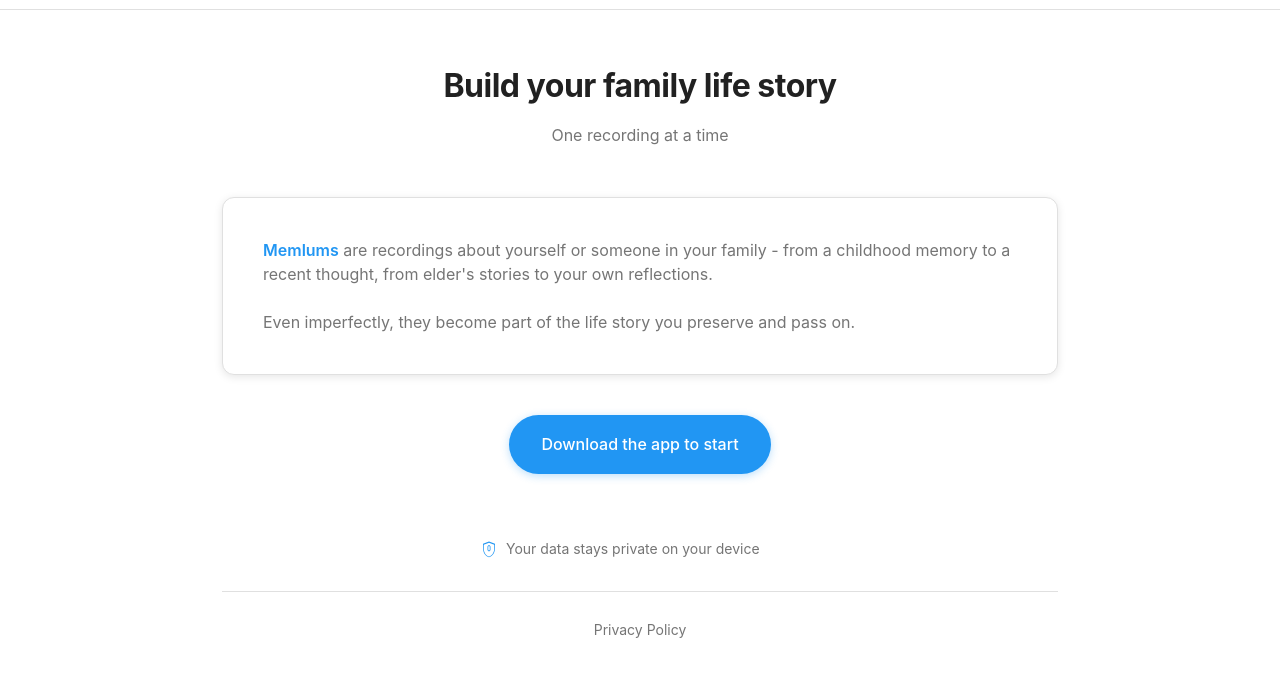
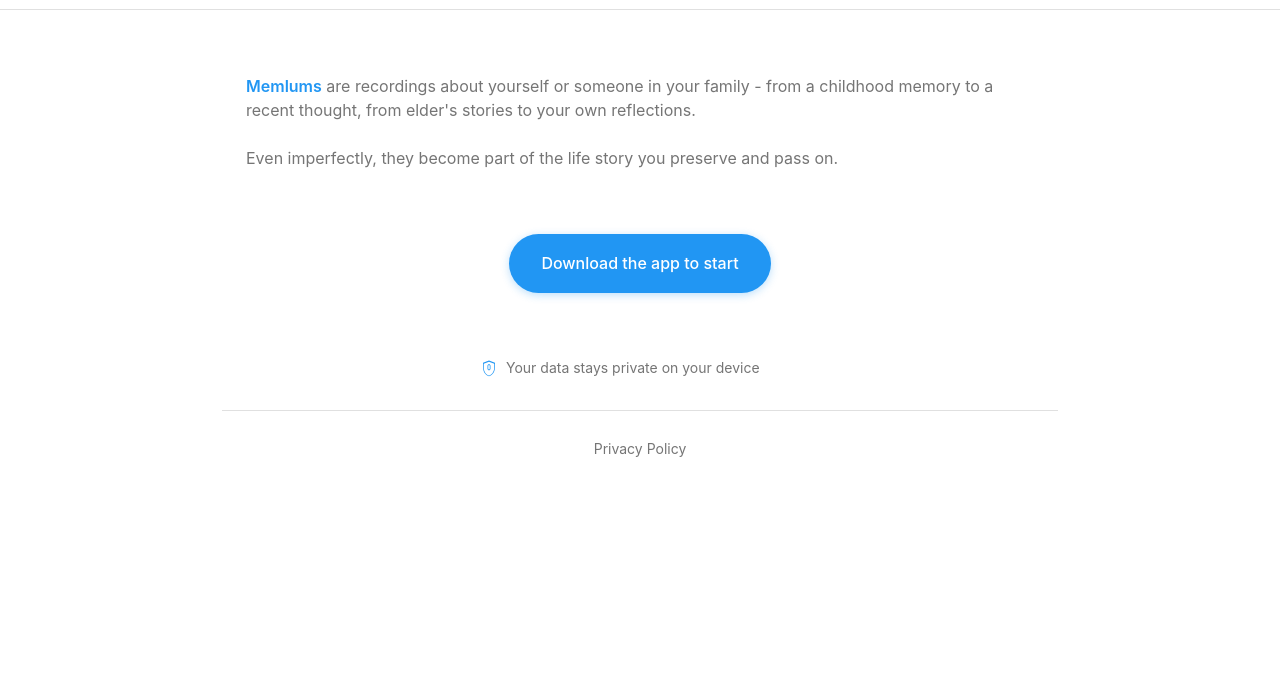
Before and after one commit to venkrao/memlum-privacy-policy, a plain HTML site: page index.html in a window 1280 px wide. Shown: the part 83-760 px from the top of the page. Drawn offline with Linux system fonts and the light colour scheme.

Commit message:
cosmetic

```diff
--- a/index.html
+++ b/index.html
@@ -3,7 +3,7 @@
 <head>
   <meta charset="UTF-8" />
   <meta name="viewport" content="width=device-width, initial-scale=1" />
-  <title>Memlum - Create your family life story!</title>
+  <title>Memlum - Create your life story!</title>
   <style>
     * {
       margin: 0;
@@ -171,35 +171,10 @@
       padding: 2.5rem 2rem 4rem;
     }
 
-    .hero {
-      text-align: center;
-      margin-bottom: 3rem;
-      padding-top: 1rem;
-    }
-
-    .hero h1 {
-      font-size: 2rem;
-      margin-bottom: 1rem;
-      color: #212121;
-      font-weight: bold;
-      line-height: 1.25;
-      letter-spacing: -0.5px;
-    }
-
-    .hero-subtitle {
-      font-size: 1rem;
-      color: #757575;
-      font-weight: 400;
-      margin-top: 0.5rem;
-    }
-
     .mission {
       background: #FFFFFF;
-      padding: 2.5rem;
-      border-radius: 12px;
-      box-shadow: 0 2px 8px rgba(0, 0, 0, 0.1);
+      padding: 1.5rem;
       margin-bottom: 2.5rem;
-      border: 1px solid #E0E0E0;
     }
 
     .mission h2 {
@@ -316,14 +291,6 @@
         font-size: 2rem;
       }
 
-      .hero h1 {
-        font-size: 1.75rem;
-      }
-
-      .hero-subtitle {
-        font-size: 0.9rem;
-      }
-
       .mission {
         padding: 1.5rem;
         border-radius: 12px;
@@ -340,11 +307,6 @@
       main {
         margin: 0;
         padding: 1.5rem 1.5rem 3rem;
-      }
-
-      .hero {
-        margin-bottom: 2rem;
-        padding-top: 0.5rem;
       }
 
       .download-section {
@@ -421,11 +383,6 @@
   </header>
 
   <main>
-    <div class="hero">
-      <h1 id="hero-title">Build your family life story</h1>
-      <p class="hero-subtitle" id="hero-subtitle">One recording at a time</p>
-    </div>
-
     <div class="mission">
       <p id="mission-text">
         <span class="memlum">Memlums</span> are recordings about yourself or someone in your family — from a childhood memory to a recent thought, from elder's stories to your own reflections.<br><br>
@@ -460,32 +417,24 @@
   <script>
     const translations = {
       en: {
-        heroTitle: "Build your family life story",
-        heroSubtitle: "One recording at a time",
         missionText: `<span class="memlum">Memlums</span> are recordings about yourself or someone in your family - from a childhood memory to a recent thought, from elder's stories to your own reflections.<br><br>Even imperfectly, they become part of the life story you preserve and pass on.`,
         downloadText: "Download the app to start",
         privacyText: "Your data stays private on your device",
         privacyLink: "Privacy Policy"
       },
       fr: {
-        heroTitle: "Construisez votre histoire de famille",
-        heroSubtitle: "Un enregistrement à la fois",
         missionText: `Les <span class="memlum">Memlums</span> sont des enregistrements vous concernant ou concernant un membre de votre famille - qu'il s'agisse d'un souvenir d'enfance ou d'une réflexion récente, d'histoires racontées par un aîné ou de vos propres réflexions.<br><br>Même sous une forme imparfaite, ils font partie intégrante de l'histoire de votre vie que vous pouvez préserver et transmettre.`,
         downloadText: "Téléchargez l'application pour commencer",
         privacyText: "Vos données restent privées sur votre appareil",
         privacyLink: "Politique de confidentialité"
       },
       de: {
-        heroTitle: "Bauen Sie Ihre Familienlebensgeschichte",
-        heroSubtitle: "Eine Aufnahme nach der anderen",
         missionText: `Memlums sind Aufzeichnungen über dich selbst oder jemanden aus deiner Familie - von Kindheitserinnerungen bis hin zu aktuellen Gedanken, von Geschichten älterer Menschen bis hin zu deinen eigenen Reflexionen.<br><br>Selbst in unvollkommener Form werden sie Teil deiner Lebensgeschichte, die du bewahren und weitergeben kannst.`,
         downloadText: "Laden Sie die App herunter, um zu beginnen",
         privacyText: "Ihre Daten bleiben privat auf Ihrem Gerät",
         privacyLink: "Datenschutzerklärung"
       },
       it: {
-        heroTitle: "Costruisci la tua storia di famiglia",
-        heroSubtitle: "Una registrazione alla volta",
         missionText: `I <span class="memlum">Memlums</span> sono registrazioni su te stesso o su qualcuno della tua famiglia - dai ricordi d'infanzia ai pensieri recenti, dalle storie degli anziani alle tue riflessioni.<br><br>Anche se imperfetti, diventano parte della storia della tua vita che puoi conservare e tramandare.`,
         downloadText: "Scarica l'app per iniziare",
         privacyText: "I tuoi dati rimangono privati sul tuo dispositivo",
@@ -510,8 +459,6 @@
       const t = translations[lang];
 
       // Update content
-      document.getElementById('hero-title').textContent = t.heroTitle;
-      document.getElementById('hero-subtitle').textContent = t.heroSubtitle;
       document.getElementById('mission-text').innerHTML = t.missionText;
       document.getElementById('download-text').textContent = t.downloadText;
       document.getElementById('privacy-text').textContent = t.privacyText;
```
